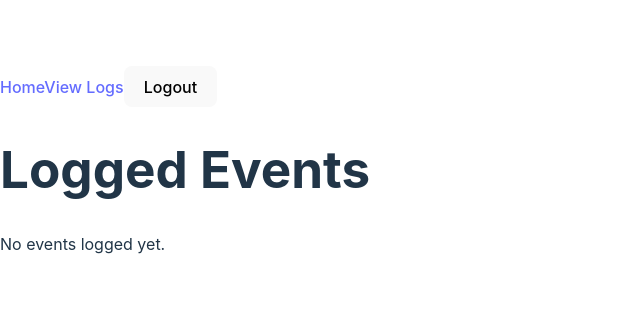
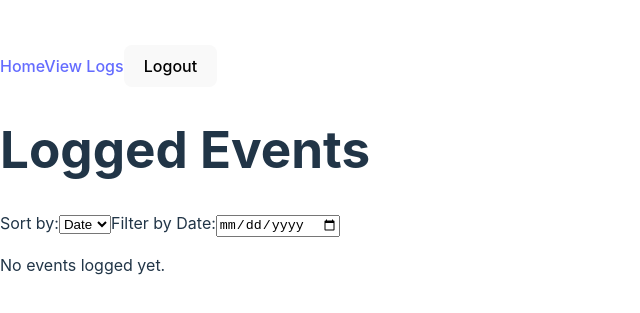
Before and after one commit to CWOChris/apertum-ostium, a React (Vite) app in the folder apertum-ostium/: page /log in a window 1280 px wide. Shown: the part 231-544 px from the top of the page, without its empty margins (0-640 px from the left). Built offline with nearby package versions, Linux system fonts and the light colour scheme; sample sign-in values are in the browser's storage.

Commit message:
added the editing function to the log page

```diff
--- a/apertum-ostium/src/db/indexedDB.js
+++ b/apertum-ostium/src/db/indexedDB.js
@@ -126,3 +126,8 @@ export const deleteEvent = async (id) => {
   const db = await initDB();
   return db.transaction(EVENT_STORE, "readwrite").objectStore(EVENT_STORE).delete(id);
 };
+
+export const updateEvent = async (event) => {
+    const db = await initDB();
+    await db.transaction("events", "readwrite").objectStore("events").put(event);
+  };
--- a/apertum-ostium/src/pages/Log.jsx
+++ b/apertum-ostium/src/pages/Log.jsx
@@ -1,8 +1,11 @@
 import { useState, useEffect } from "react";
-import { getEvents, deleteEvent } from "../db/indexedDB";
+import { getEvents, deleteEvent, updateEvent } from "../db/indexedDB";
 
 const Log = () => {
   const [events, setEvents] = useState([]);
+  const [editEvent, setEditEvent] = useState(null);
+  const [sortBy, setSortBy] = useState("date"); // Default sort by date
+  const [filterDate, setFilterDate] = useState(""); // For filtering
 
   useEffect(() => {
     loadEvents();
@@ -15,22 +18,75 @@ const Log = () => {
 
   const handleDelete = async (id) => {
     await deleteEvent(id);
-    loadEvents(); // Refresh after delete
+    loadEvents();
   };
+
+  const handleEdit = (event) => {
+    setEditEvent(event);
+  };
+
+  const handleUpdate = async () => {
+    if (!editEvent) return;
+    await updateEvent(editEvent);
+    setEditEvent(null);
+    loadEvents();
+  };
+
+  const handleSort = (a, b) => {
+    if (sortBy === "date") {
+      return new Date(a.date) - new Date(b.date);
+    } else if (sortBy === "time") {
+      return a.beginTime.localeCompare(b.beginTime);
+    }
+    return 0;
+  };
+
+  const filteredEvents = events
+    .filter(event => !filterDate || event.date === filterDate) // Apply date filter
+    .sort(handleSort); // Apply sorting
 
   return (
     <div>
       <h1 className="text-xl font-bold mb-4">Logged Events</h1>
-      {events.length === 0 ? (
+
+      {/* Sorting and Filtering Controls */}
+      <div className="mb-4 flex gap-4">
+        <label>
+          Sort by:
+          <select value={sortBy} onChange={(e) => setSortBy(e.target.value)} className="ml-2 p-2 border rounded">
+            <option value="date">Date</option>
+            <option value="time">Time</option>
+          </select>
+        </label>
+        <label>
+          Filter by Date:
+          <input type="date" value={filterDate} onChange={(e) => setFilterDate(e.target.value)} className="ml-2 p-2 border rounded" />
+        </label>
+      </div>
+
+      {filteredEvents.length === 0 ? (
         <p>No events logged yet.</p>
       ) : (
         <ul className="space-y-2">
-          {events.map((event) => (
+          {filteredEvents.map((event) => (
             <li key={event.id} className="p-3 border rounded shadow">
-              <p><strong>Date:</strong> {event.date}</p>
-              <p><strong>Time:</strong> {event.beginTime} - {event.endTime}</p>
-              <p><strong>Details:</strong> {event.details}</p>
-              <button onClick={() => handleDelete(event.id)} className="bg-red-500 text-white px-2 py-1 rounded mt-2">Delete</button>
+              {editEvent?.id === event.id ? (
+                <div>
+                  <input type="date" value={editEvent.date} onChange={(e) => setEditEvent({ ...editEvent, date: e.target.value })} className="w-full p-2 border rounded" />
+                  <input type="time" value={editEvent.beginTime} onChange={(e) => setEditEvent({ ...editEvent, beginTime: e.target.value })} className="w-full p-2 border rounded" />
+                  <input type="time" value={editEvent.endTime} onChange={(e) => setEditEvent({ ...editEvent, endTime: e.target.value })} className="w-full p-2 border rounded" />
+                  <textarea value={editEvent.details} onChange={(e) => setEditEvent({ ...editEvent, details: e.target.value })} className="w-full p-2 border rounded" />
+                  <button onClick={handleUpdate} className="bg-green-500 text-white px-2 py-1 rounded mt-2">Save</button>
+                </div>
+              ) : (
+                <div>
+                  <p><strong>Date:</strong> {event.date}</p>
+                  <p><strong>Time:</strong> {event.beginTime} - {event.endTime}</p>
+                  <p><strong>Details:</strong> {event.details}</p>
+                  <button onClick={() => handleEdit(event)} className="bg-yellow-500 text-white px-2 py-1 rounded mr-2">Edit</button>
+                  <button onClick={() => handleDelete(event.id)} className="bg-red-500 text-white px-2 py-1 rounded">Delete</button>
+                </div>
+              )}
             </li>
           ))}
         </ul>
```
